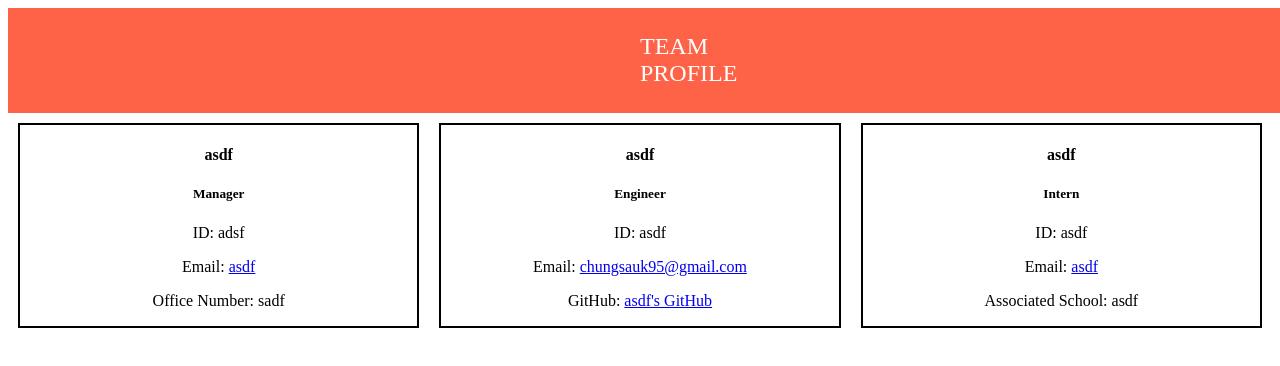
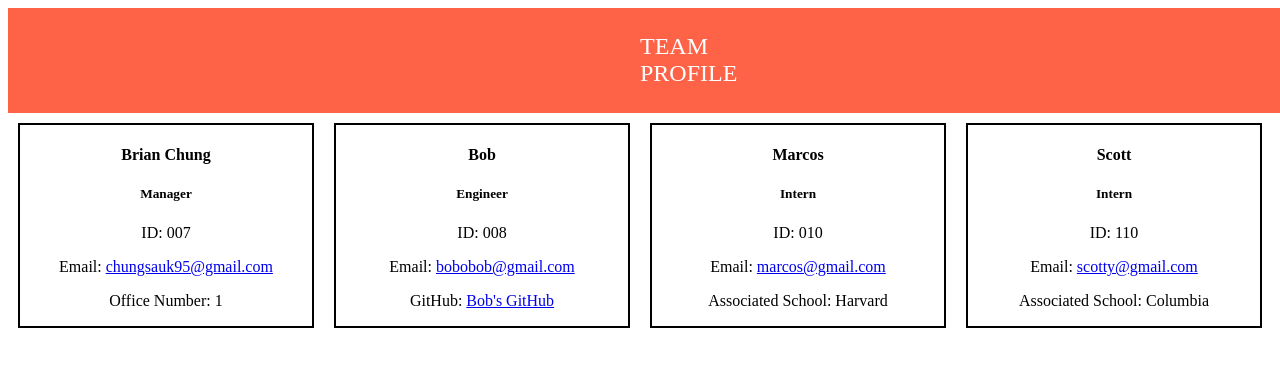
Before and after one commit to saukchung/team-profiler, a website: page dist/index.html in a window 1280 px wide. Shown: the top 366 px of the page. Drawn offline with Linux system fonts and the light colour scheme.

Commit message:
Polished generated HTML

```diff
--- a/dist/index.html
+++ b/dist/index.html
@@ -12,25 +12,33 @@
     <main>
 
 <div class="manager">
-    <h4>asdf</h4>
+    <h4>Brian Chung</h4>
     <h5>Manager</h5>
-    <p>ID: adsf</p>
-    <p>Email: <a href="mailto:asdf">asdf</a></p>
-    <p>Office Number: sadf</p>
+    <p>ID: 007</p>
+    <p>Email: <a href="mailto:chungsauk95@gmail.com">chungsauk95@gmail.com</a></p>
+    <p>Office Number: 1</p>
 </div>
 <div class="engineer">
-    <h4>asdf</h4>
+    <h4>Bob</h4>
     <h5>Engineer</h5>
-    <p>ID: asdf</p>
-    <p>Email: <a href="mailto:chungsauk95@gmail.com">chungsauk95@gmail.com</a></p>
-    <p>GitHub: <a href="https://github.com/saukchung">asdf's GitHub</a></p>
+    <p>ID: 008</p>
+    <p>Email: <a href="mailto:bobobob@gmail.com">bobobob@gmail.com</a></p>
+    <p>GitHub: <a href="https://github.com/bobobob">Bob's GitHub</a></p>
 </div>
 <div class="intern">
-    <h4>asdf</h4>
+    <h4>Marcos</h4>
     <h5>Intern</h5>
-    <p>ID: asdf</p>
-    <p>Email: <a href="mailto:asdf">asdf</a></p>
-    <p>Associated School: asdf</p>
+    <p>ID: 010</p>
+    <p>Email: <a href="mailto:marcos@gmail.com">marcos@gmail.com</a></p>
+    <p>Associated School: Harvard</p>
+</div>
+
+<div class="intern">
+    <h4>Scott</h4>
+    <h5>Intern</h5>
+    <p>ID: 110</p>
+    <p>Email: <a href="mailto:scotty@gmail.com">scotty@gmail.com</a></p>
+    <p>Associated School: Columbia</p>
 </div>
 
     </main>
```
Also changed, not shown: 1 other file.
